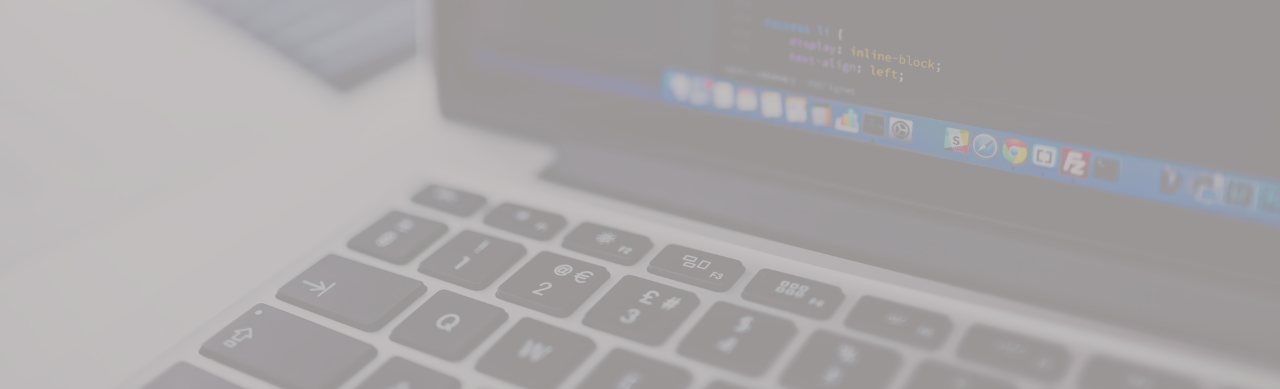
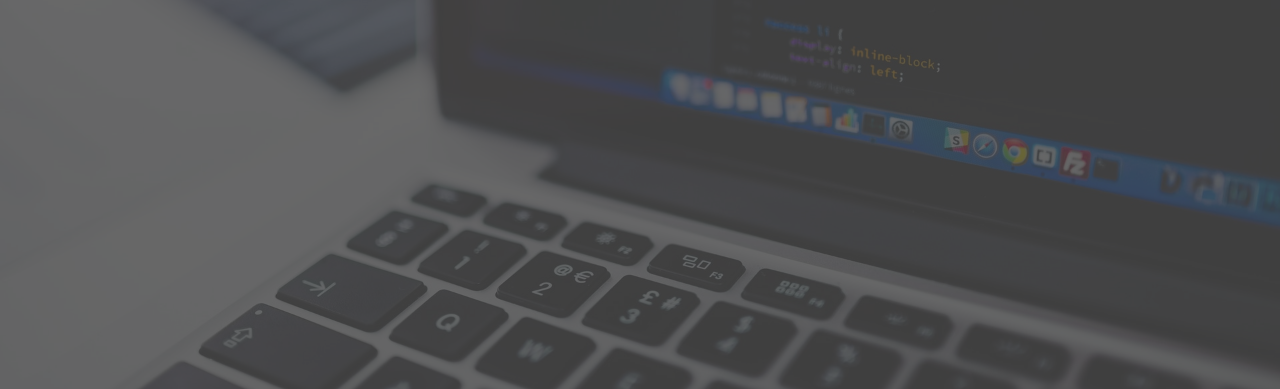
Before and after one commit to nsuyash11/my_portfolio, a website: page dist/index.html in a window 1280 px wide. Shown: the part 411-800 px from the top of the page. Drawn offline with nearby package versions, Linux system fonts and the light colour scheme; files that its build step writes are made by us from their sources.

Commit message:
background changed

```diff
--- a/scss/_config.scss
+++ b/scss/_config.scss
@@ -9,14 +9,14 @@
 }
 
 //dark background
-// $primary-color: #444;
-// $secondary-color: #eece1a;
-// $highlight-color: #ee3a1a;
+$primary-color: #444;
+$secondary-color: #eece1a;
+$highlight-color: #ee3a1a;
 
 //light background
-$primary-color: #b6b1b1;
-$secondary-color: #0370dd;
-$highlight-color: #eafa08;
+// $primary-color: #b6b1b1;
+// $secondary-color: #0370dd;
+// $highlight-color: #eafa08;
 
 $text-color: set-text-color($primary-color);
 
```
